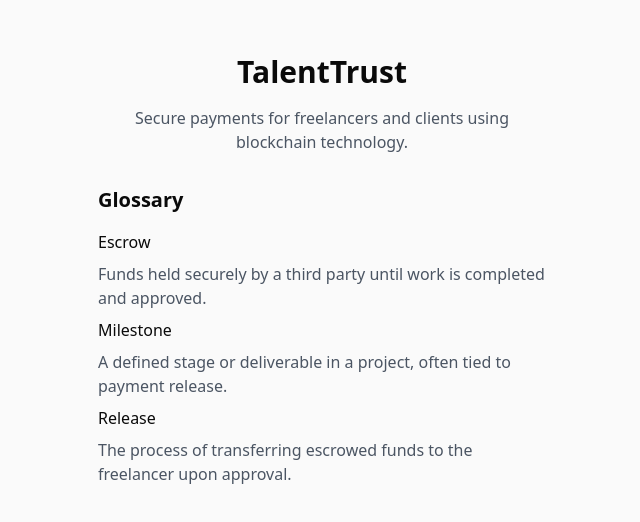
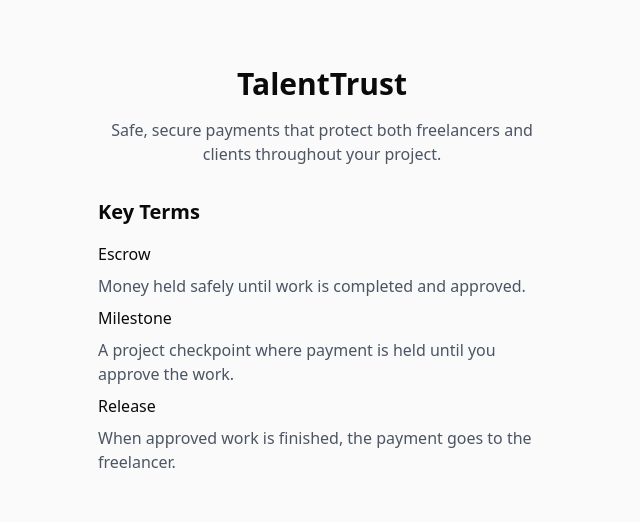
Before and after one commit to Talenttrust/Talenttrust-Frontend, a Next.js app: page / in a window 1280 px wide. Shown: the part 130-652 px from the top of the page, without its empty margins (318-958 px from the left). Built offline with nearby package versions, Linux system fonts and the light colour scheme.

Commit message:
feat(ui): add copywriting pass for user-facing strings
- Remove technical jargon (blockchain language)
- Refine copy to focus on user benefits
- Update glossary terms with clearer definitions
- Create comprehensive copywriting guide for consistency
- Ensure copy avoids false guarantees

Fixes #22

```diff
--- a/src/app/layout.tsx
+++ b/src/app/layout.tsx
@@ -2,8 +2,8 @@ import type { Metadata } from 'next';
 import './globals.css';
 
 export const metadata: Metadata = {
-  title: 'TalentTrust - Secure Freelance Payments',
-  description: 'Secure payments for freelancers and clients using blockchain technology.',
+  title: 'TalentTrust - Safe Freelance Payments',
+  description: 'Safe, secure payments that protect both freelancers and clients throughout your project.',
 };
 
 export default function RootLayout({
--- a/src/app/page.tsx
+++ b/src/app/page.tsx
@@ -5,17 +5,17 @@ export default function Home() {
         TalentTrust
       </h1>
       <p className="text-center text-gray-600 max-w-md mb-8">
-        Secure payments for freelancers and clients using blockchain technology.
+        Safe, secure payments that protect both freelancers and clients throughout your project.
       </p>
       <div className="max-w-md text-left">
-        <h2 className="text-xl font-semibold mb-4">Glossary</h2>
+        <h2 className="text-xl font-semibold mb-4">Key Terms</h2>
         <dl className="space-y-2">
           <dt className="font-medium">Escrow</dt>
-          <dd className="text-gray-600">Funds held securely by a third party until work is completed and approved.</dd>
+          <dd className="text-gray-600">Money held safely until work is completed and approved.</dd>
           <dt className="font-medium">Milestone</dt>
-          <dd className="text-gray-600">A defined stage or deliverable in a project, often tied to payment release.</dd>
+          <dd className="text-gray-600">A project checkpoint where payment is held until you approve the work.</dd>
           <dt className="font-medium">Release</dt>
-          <dd className="text-gray-600">The process of transferring escrowed funds to the freelancer upon approval.</dd>
+          <dd className="text-gray-600">When approved work is finished, the payment goes to the freelancer.</dd>
         </dl>
       </div>
     </main>
```
Also changed, not shown: 2 other files (tests, documents, lock files or other folders).
